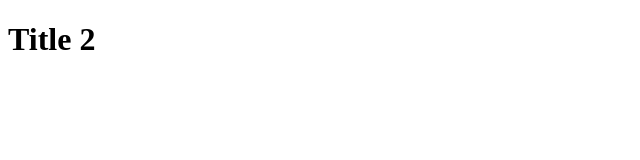
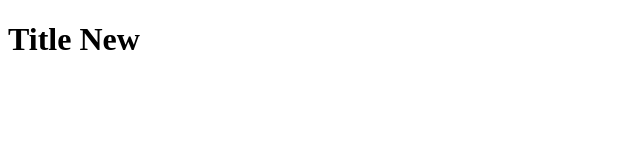
Before and after one commit to c4rlosviteri/git-workshop, a plain HTML site: page index.html in a window 1280 px wide. Shown: the full height of the page, 0-640 px from the left. Drawn offline with Linux system fonts and the light colour scheme.

Commit message:
Update index.html

```diff
--- a/index.html
+++ b/index.html
@@ -7,6 +7,6 @@
   <title>Document</title>
 </head>
 <body>
-  <h1>Title 2</h1>
+  <h1>Title New</h1>
 </body>
 </html>
```
